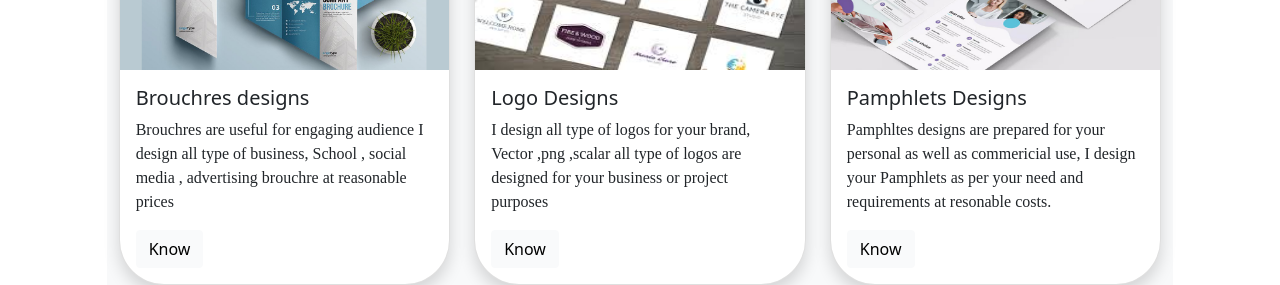
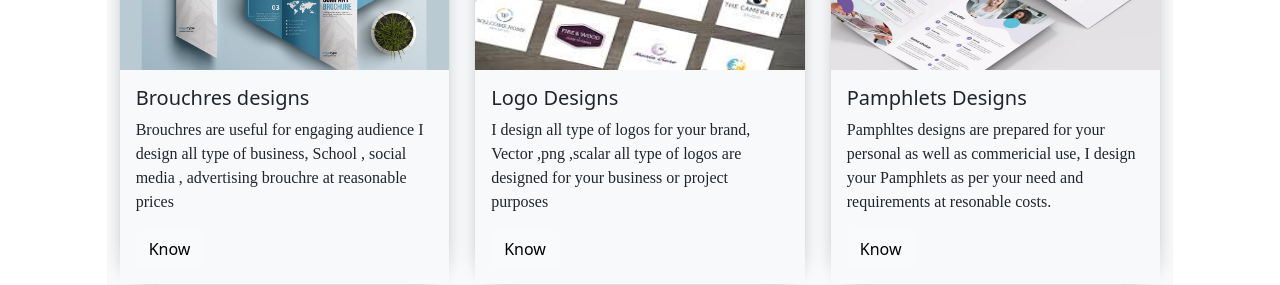
Before and after one commit to A9644/pavanportfoli, a React (Create React App) app: page /contact/services in a window 1280 px wide. Shown: the part 515-800 px from the top of the page. Built offline with nearby package versions, Linux system fonts and the light colour scheme.

Commit message:
Update Card.jsx

```diff
--- a/src/Card.jsx
+++ b/src/Card.jsx
@@ -31,7 +31,7 @@ const Card = (props) => {
             alt="..."
             data-Aos="zoom-in"
           />
-          <div className="card-body">
+          <div className="card-body bg-light">
             <h5 className="card-title">{props.ctitle}</h5>
             <p
               className="card-text text-left"
```
